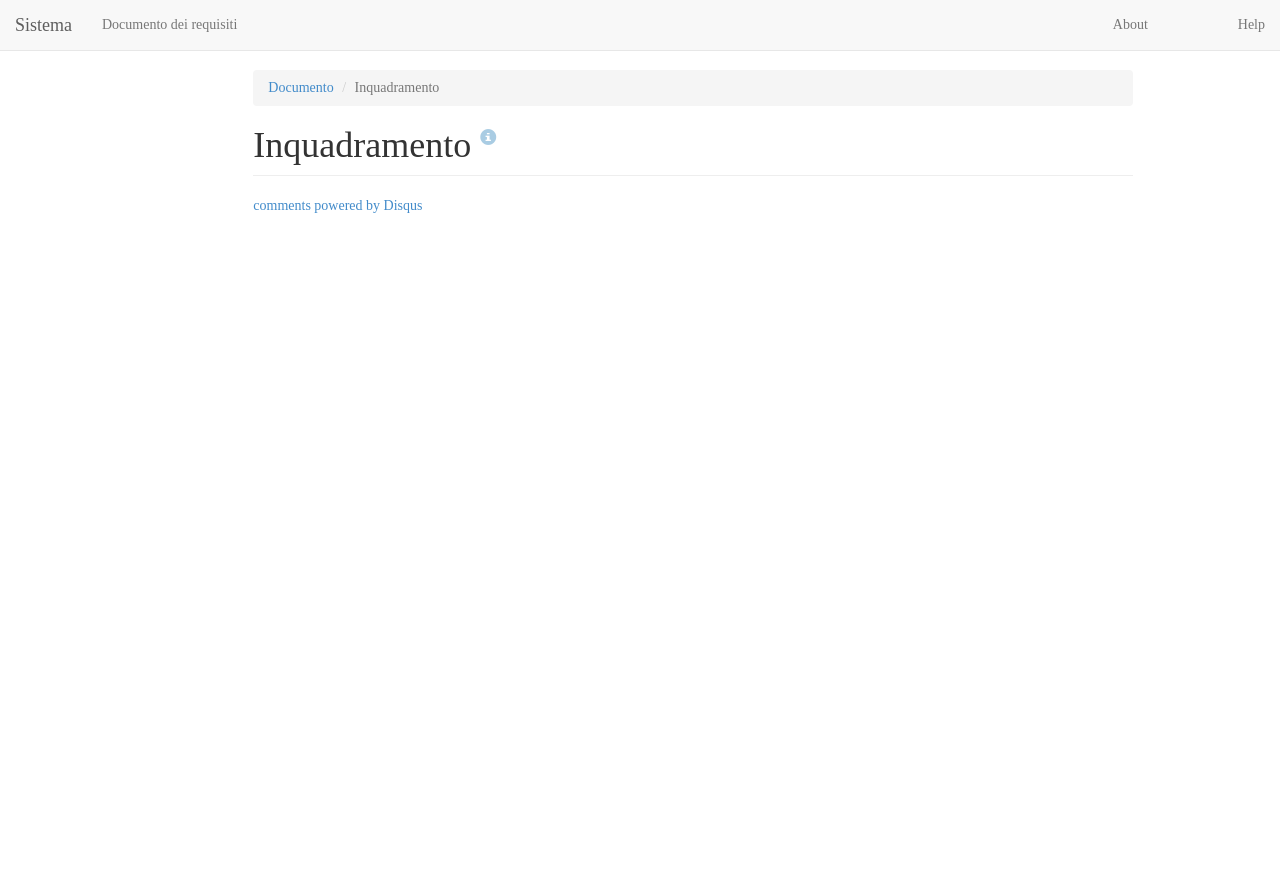
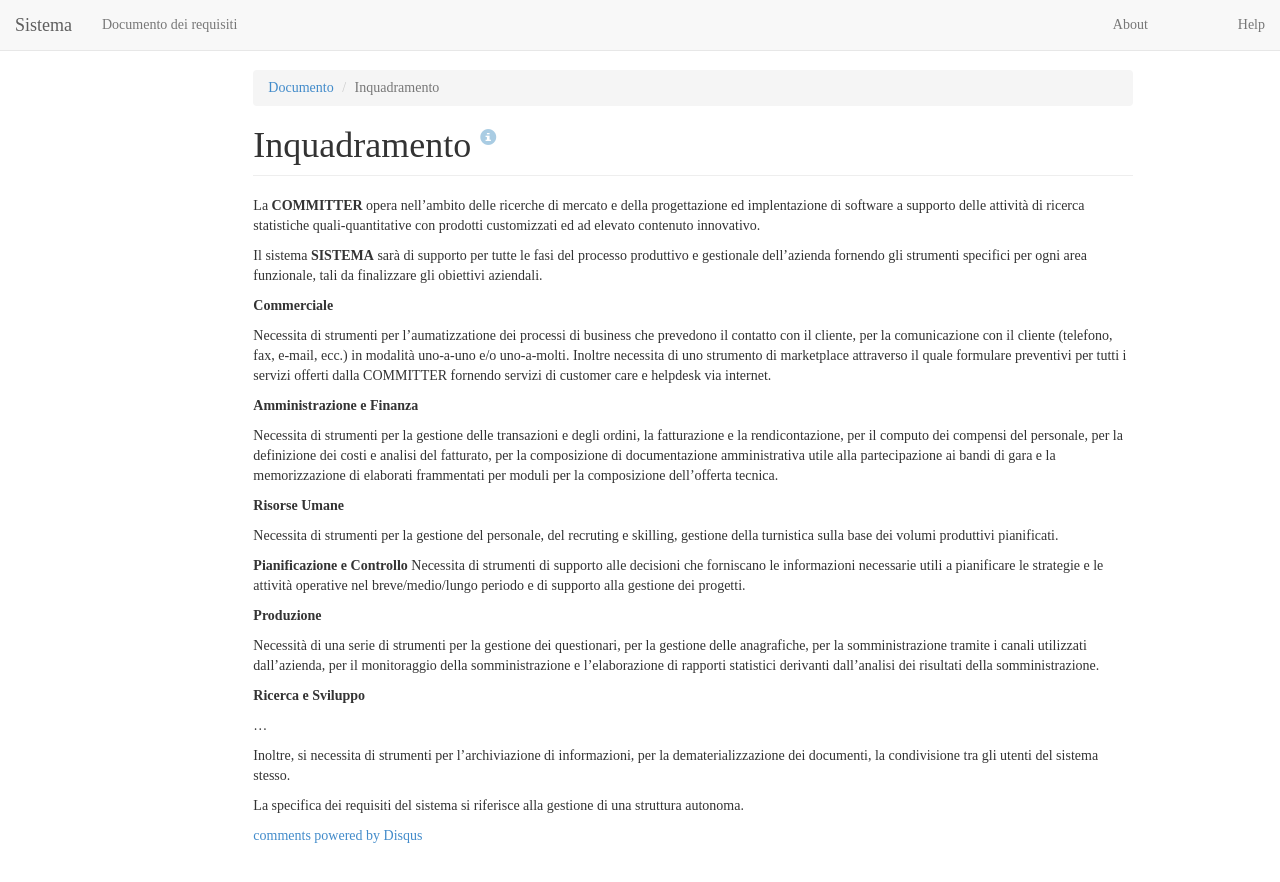
Before and after one commit to cenzino/sistema, a Jekyll site: the page built from _posts/documento/descrizione-generale/0002-01-01-inquadramento.md, in a window 1280 px wide. Shown: the top 882 px of the page. Built offline with Jekyll 4.4.1, drawn with Linux system fonts in a browser that asks for light colours; nearby versions of some CDN libraries; comment, search, counter and statistics services are not loaded.

Commit message:
Aggiunta bozza della sezione Inquadramento

```diff
--- a/_posts/documento/descrizione-generale/0002-01-01-inquadramento.md
+++ b/_posts/documento/descrizione-generale/0002-01-01-inquadramento.md
@@ -6,3 +6,40 @@ categories: descrizione-generale
 descrizione:
   In questo paragrafo si riporta il confronto del sistema con altri prodotti simili. Se il prodotto è indipendente e self-contained deve essere esplicitamente dichiarato. Altrimenti, è necessario specificare le relazioni che intercorrono tra il prodotto definito dal SRS ed altri prodotti.
 ---
+
+La **{{ site.data.project.committer }}** opera nell'ambito delle ricerche di mercato e della progettazione ed implentazione di software a supporto delle attività di ricerca statistiche quali-quantitative con prodotti customizzati ed ad elevato contenuto innovativo.
+
+Il sistema __{{ site.data.project.name }}__ sarà di supporto per tutte le fasi del processo produttivo e gestionale dell'azienda fornendo gli strumenti specifici per ogni area funzionale, tali da finalizzare gli obiettivi aziendali.
+
+
+**Commerciale**
+
+Necessita di strumenti per l'aumatizzatione dei processi di business che prevedono il contatto con il cliente, per la comunicazione con il cliente (telefono, fax, e-mail, ecc.) in modalità uno-a-uno e/o uno-a-molti.
+Inoltre necessita di uno strumento di marketplace attraverso il quale formulare preventivi per tutti i servizi offerti dalla {{ site.data.project.committer }} fornendo servizi di customer care e helpdesk via internet.
+
+
+**Amministrazione e Finanza**
+
+Necessita di strumenti per la gestione delle transazioni e degli ordini, la fatturazione e la rendicontazione, per il computo dei compensi del personale, per la definizione dei costi e analisi del fatturato, per la composizione di documentazione amministrativa utile alla partecipazione ai bandi di gara e la memorizzazione di elaborati frammentati per moduli per la composizione dell'offerta tecnica.
+
+
+**Risorse Umane**
+
+Necessita di strumenti per la gestione del personale, del recruting e skilling, gestione della turnistica sulla base dei volumi produttivi pianificati.
+
+**Pianificazione e Controllo**
+Necessita di strumenti di supporto alle decisioni che forniscano le informazioni necessarie utili a pianificare  le strategie e le attività operative nel breve/medio/lungo periodo e di supporto alla gestione dei progetti.
+
+
+**Produzione**
+
+Necessità di una serie di strumenti per la gestione dei questionari, per la gestione delle anagrafiche, per la somministrazione tramite i canali utilizzati dall'azienda, per il monitoraggio della somministrazione e l'elaborazione di rapporti statistici derivanti dall'analisi dei risultati della somministrazione.
+
+**Ricerca e Sviluppo**
+
+...
+
+Inoltre, si necessita di strumenti per l'archiviazione di informazioni, per la dematerializzazione dei documenti, la condivisione tra gli utenti del sistema stesso.
+
+
+La specifica dei requisiti del sistema si riferisce alla gestione di una struttura autonoma.
```
Also changed, not shown: _posts/documento/0002-01-01-descrizione-generale.md (+2 -0 lines).
